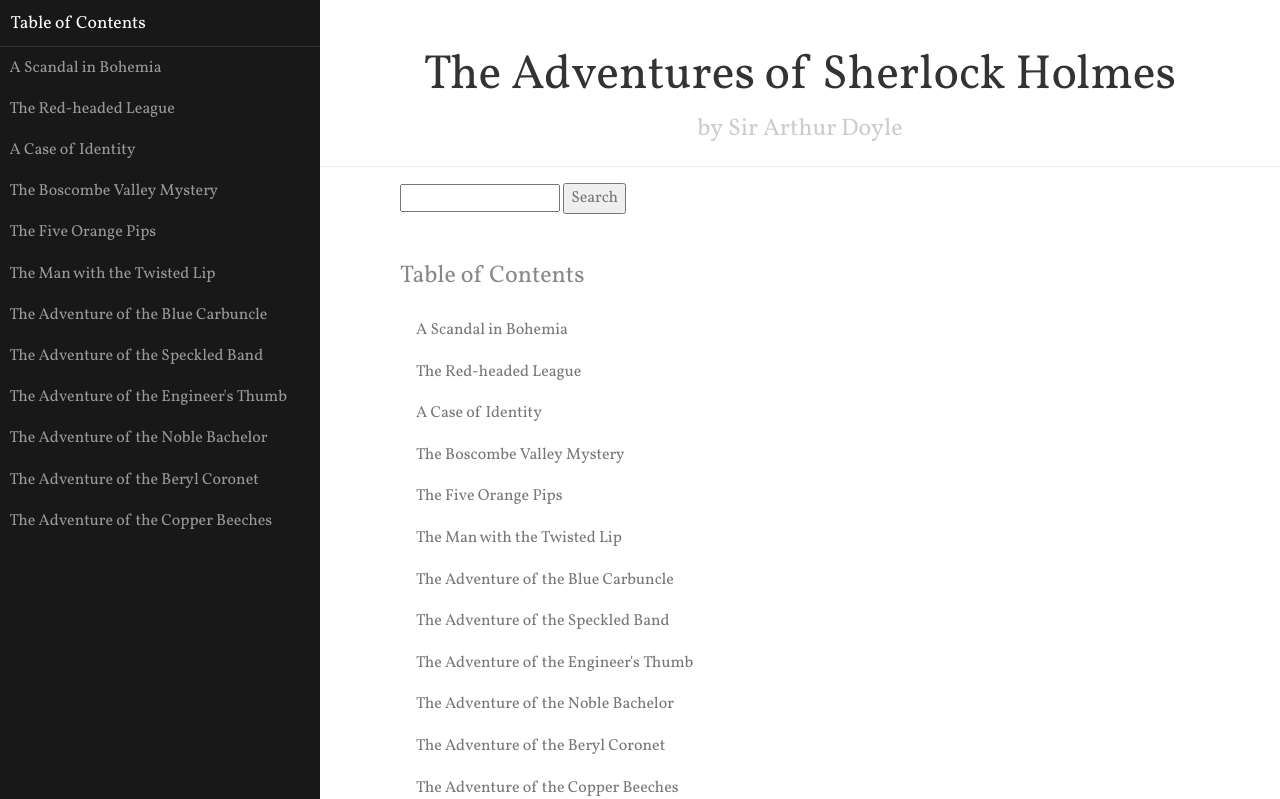
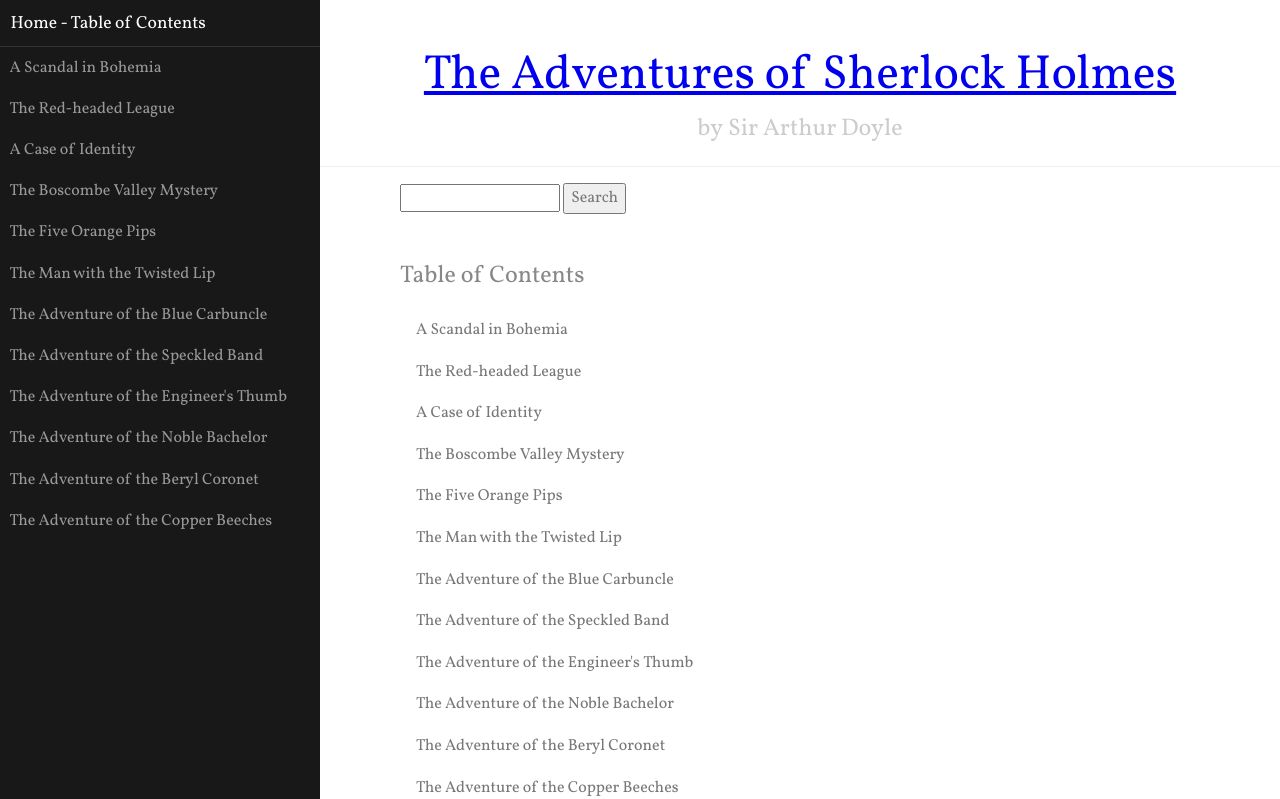
Before and after one commit to Maru-ko/book_viewer, a Sinatra app: page / in a window 1280 px wide. Shown: the top 799 px of the page. Run offline with Sinatra, Linux system fonts and the light colour scheme.

Commit message:
Linked Home and Header

```diff
--- a/views/layout.erb
+++ b/views/layout.erb
@@ -16,7 +16,7 @@
 
       <div id="menu">
         <div class="pure-menu">
-          <a class="pure-menu-heading" href="/">Table of Contents</a>
+          <a class="pure-menu-heading" href="/">Home - Table of Contents</a>
 
 
 
@@ -34,7 +34,7 @@
 
       <div id="main">
         <div class="header">
-          <h1>The Adventures of Sherlock Holmes</h1>
+          <h1><a href="/">The Adventures of Sherlock Holmes</a></h1>
           <h2>by Sir Arthur Doyle</h2>
         </div>
 
```
